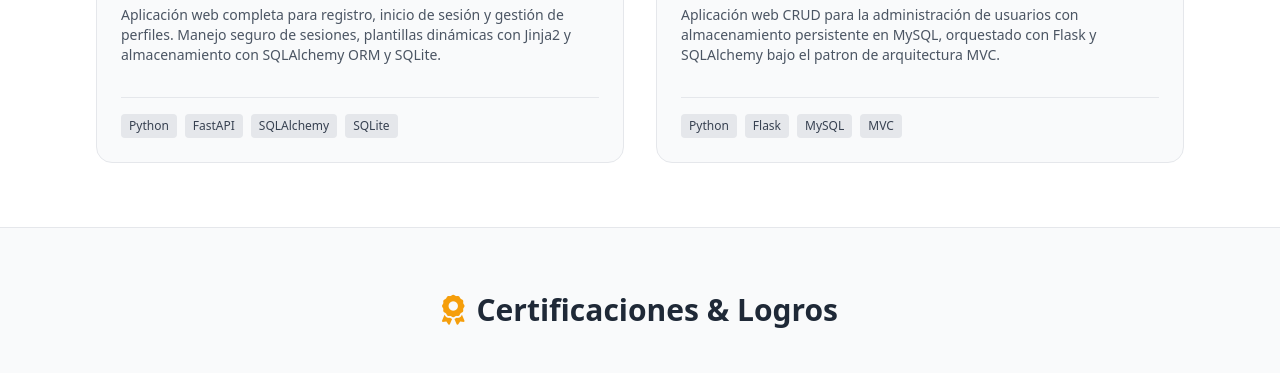
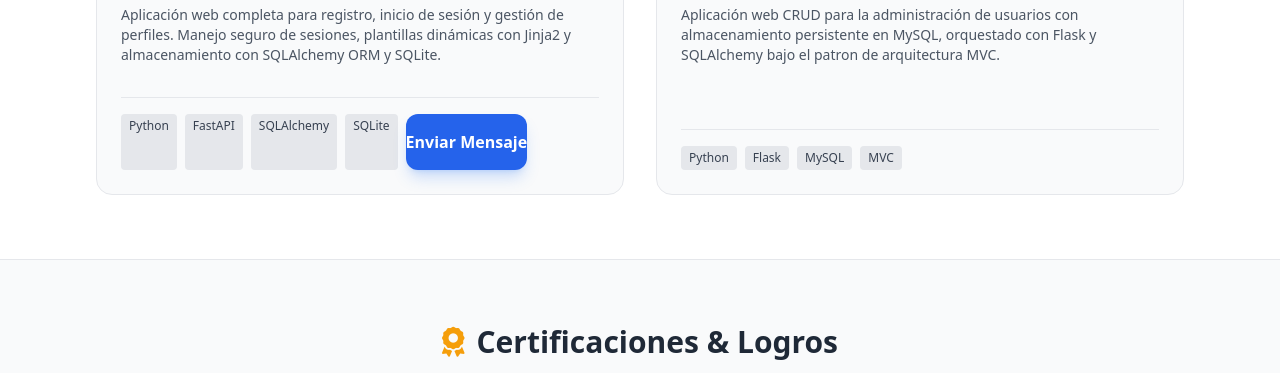
Before and after one commit to Emerson-SM/PortafolioESM, a plain HTML site: page index.html in a window 1280 px wide. Shown: the part 1991-2364 px from the top of the page. Drawn offline with nearby package versions, Linux system fonts and the light colour scheme.

Commit message:
button proof

```diff
--- a/index.html
+++ b/index.html
@@ -226,6 +226,11 @@
                             <span class="text-xs font-medium px-2 py-1 rounded bg-gray-200 dark:bg-slate-800 text-gray-700 dark:text-gray-300">FastAPI</span>
                             <span class="text-xs font-medium px-2 py-1 rounded bg-gray-200 dark:bg-slate-800 text-gray-700 dark:text-gray-300">SQLAlchemy</span>
                             <span class="text-xs font-medium px-2 py-1 rounded bg-gray-200 dark:bg-slate-800 text-gray-700 dark:text-gray-300">SQLite</span>
+                            <div>
+                                <button type="submit" class="w-full py-4 rounded-xl bg-blue-600 hover:bg-blue-700 text-white font-semibold transition-all shadow-lg shadow-blue-500/25 flex items-center justify-center gap-2" data-es="Enviar Mensaje" data-en="Send Message">
+                                    <i class="fa-solid fa-paper-plane"></i> Enviar Mensaje
+                                </button>
+                            </div>
                         </div>
                     </div>
 
```
